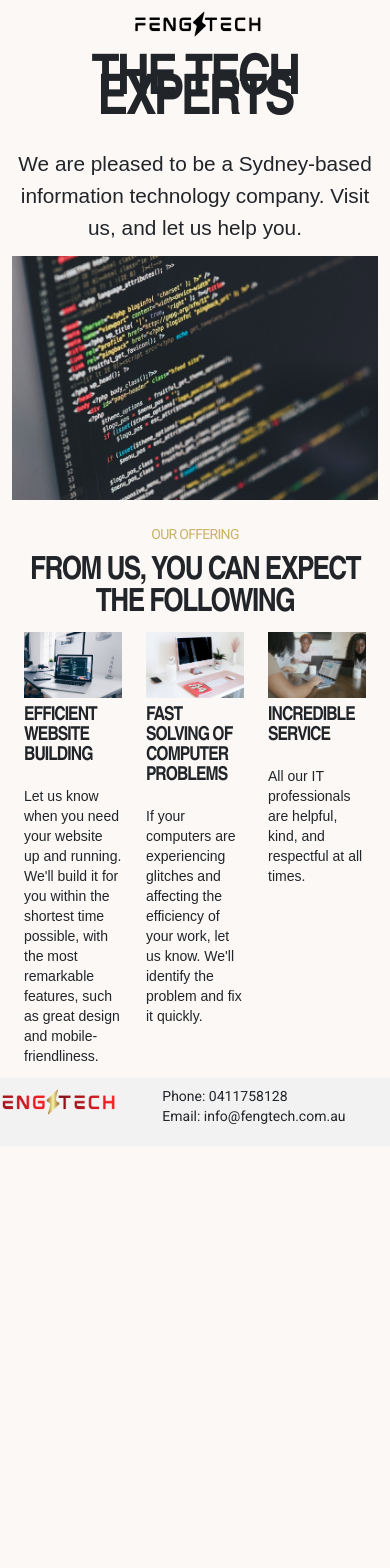
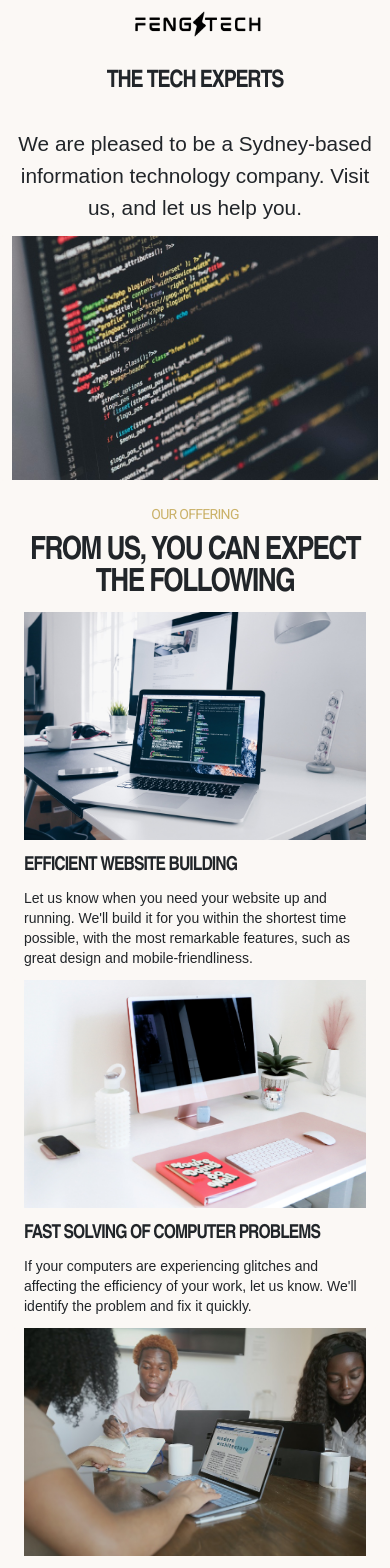
Before and after one commit to fengtechau/fengtechau, an Angular app: page / in a window 390 px wide. Shown: the top 1568 px of the page. Before the commit the page ends 1146 px from the top, so only its background shows below. Built offline with nearby package versions, Linux system fonts and the light colour scheme.

Commit message:
support small screen

```diff
--- a/src/app/app.component.html
+++ b/src/app/app.component.html
@@ -51,6 +51,12 @@
   footer {
     background-color: #f2f2f2 !important;
   }
+
+  @media screen and (max-width: 992px) {
+    .company-slogan {
+      font-size: x-large;
+    }
+  }
 </style>
 
 <div class="container-fluid border-0 no-gutters" role="main">
@@ -96,13 +102,13 @@
     </div>
 
     <div class="row">
-      <div class="card col border-0">
+      <div class="card col-12 col-md-4 border-0">
         <img
           mat-card-image
           src="/assets/images/About/about1.jpg"
           alt="About1"
         />
-        <p class="card-title text-uppercase py-2">Efficient website building</p>
+        <p class="card-title text-uppercase pt-3">Efficient website building</p>
 
         <p class="service-text">
           Let us know when you need your website up and running. We'll build it
@@ -110,13 +116,13 @@
           features, such as great design and mobile-friendliness.
         </p>
       </div>
-      <div class="card col border-0">
+      <div class="card col-12 col-md-4 border-0">
         <img
           mat-card-image
           src="/assets/images/About/about2.jpg"
           alt="About2"
         />
-        <p class="card-title text-uppercase py-2">
+        <p class="card-title text-uppercase pt-3">
           Fast solving of computer problems
         </p>
 
@@ -126,13 +132,13 @@
           fix it quickly.
         </p>
       </div>
-      <div class="card col border-0">
+      <div class="card col-12 col-md-4 border-0">
         <img
           mat-card-image
           src="/assets/images/About/about3.jpg"
           alt="About3"
         />
-        <p class="card-title text-uppercase py-2">Incredible service</p>
+        <p class="card-title text-uppercase pt-3">Incredible service</p>
         <p class="service-text">
           All our IT professionals are helpful, kind, and respectful at all
           times.
@@ -143,18 +149,21 @@
     <!-- Footer -->
     <footer>
       <div class="row py-2">
-        <div class="col-3 d-flex justify-content-center">
+        <div class="col-4 d-flex justify-content-center">
           <img
             class="logo"
             src="/assets/images/Logo/png/ColorNoBg.png"
             alt="Color Logo"
           />
         </div>
-        <div class="col-8 d-flex justify-content-end">
+        <div class="col-7 d-flex justify-content-end">
           <p>
             Phone: 0411758128 <br />
             Email: info@fengtech.com.au
           </p>
+        </div>
+        <div class="col-1">
+          <p>&nbsp;</p>
         </div>
       </div>
     </footer>
```
